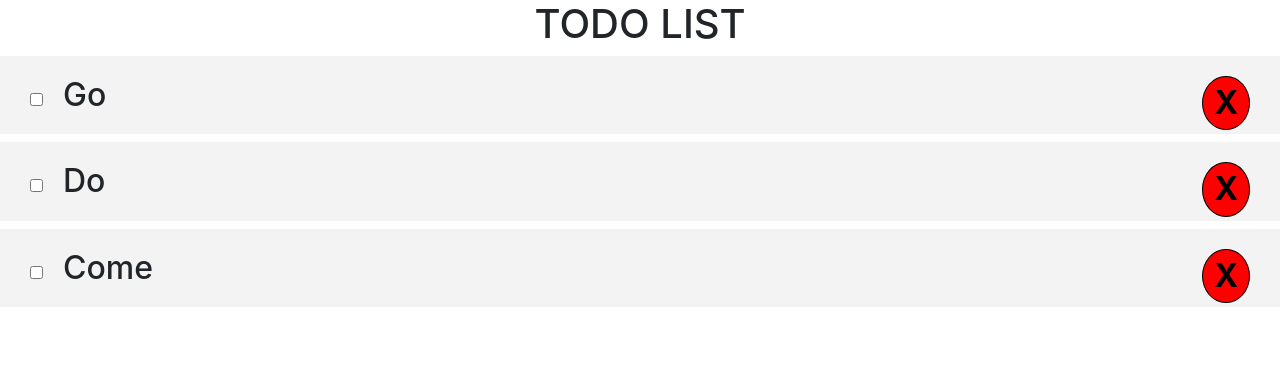
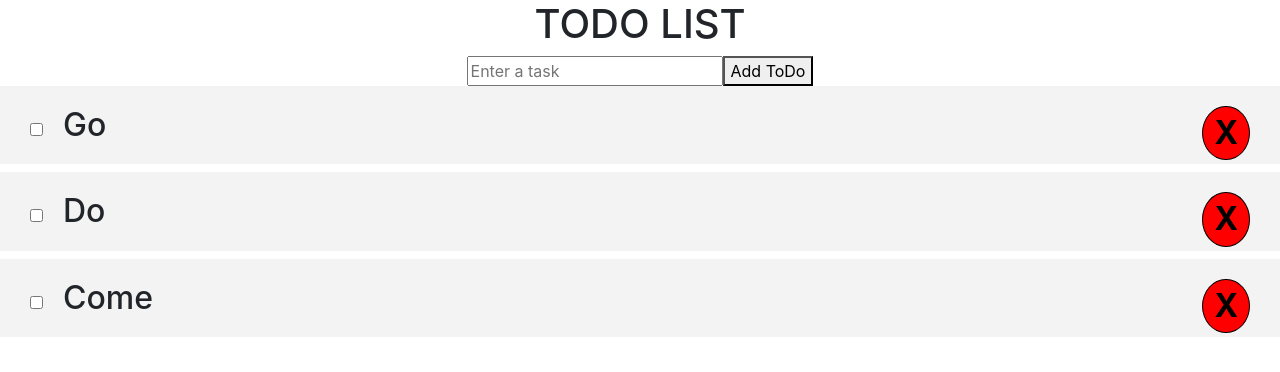
Before and after one commit to mbalci85/8.react_to_do_list_app, a React (Create React App) app: page / in a window 1280 px wide. Shown: the top 372 px of the page. Built offline with nearby package versions, Linux system fonts and the light colour scheme.

Commit message:
Added addToDo component and form

```diff
--- a/src/App.js
+++ b/src/App.js
@@ -1,5 +1,6 @@
 import React, { Component } from 'react';
 import './App.css';
+import AddToDo from './components/AddToDo';
 import Todos from './components/Todos';
 
 export class App extends Component {
@@ -44,6 +45,7 @@ export class App extends Component {
 		return (
 			<div className="App">
 				<h1>TODO LIST</h1>
+				<AddToDo />
 				{this.state.todos.length !== 0 ? (
 					<Todos
 						todos={this.state.todos}
--- /dev/null
+++ b/src/components/AddToDo.js
@@ -0,0 +1,16 @@
+import React, { Component } from 'react';
+
+export class AddToDo extends Component {
+	render() {
+		return (
+			<div>
+				<form>
+					<input type="text" placeholder="Enter a task" />
+					<button type="submit">Add ToDo</button>
+				</form>
+			</div>
+		);
+	}
+}
+
+export default AddToDo;
```
Also changed, not shown: 1 other file (tests, documents, lock files or other folders).
